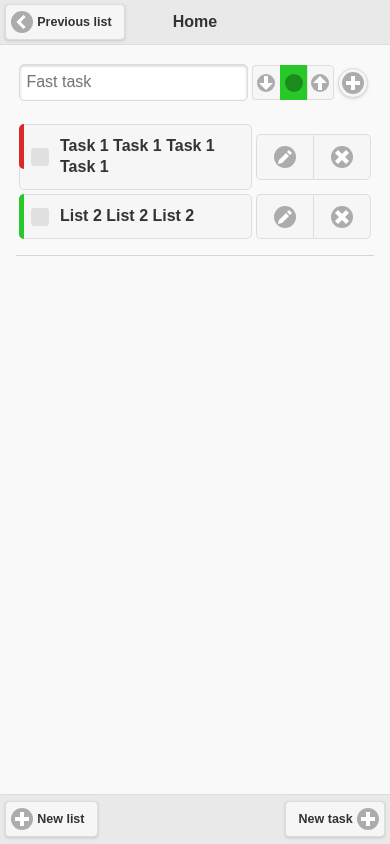
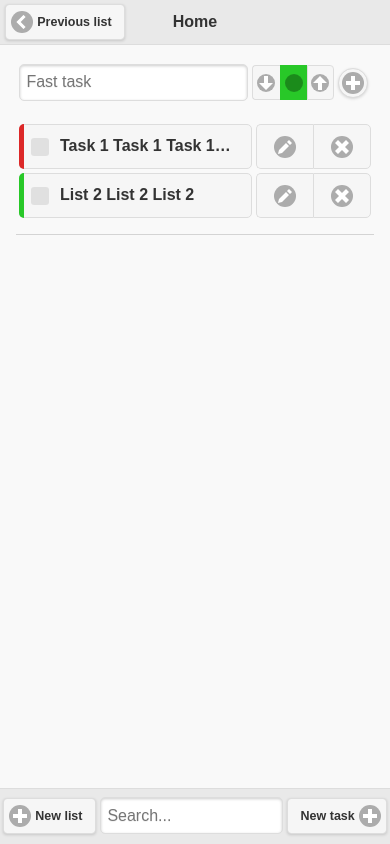
Before and after one commit to valerii-zinchenko/TaskOnFly, a website: page test/LiveTemplates/home.html in a window 390 px wide. Drawn offline with Linux system fonts and the light colour scheme.

Commit message:
add search field

```diff
--- a/html/css/jquery.mobile-custom.css
+++ b/html/css/jquery.mobile-custom.css
@@ -1,24 +1,6 @@
 .ui-controlgroup-horizontal .ui-controlgroup-controls .ui-btn.custom {
     display: inline;
     float: none;
-}
-
-table.fixed {
-    table-layout: fixed;
-}
-
-table tbody th label.nowrap {
-    white-space: nowrap;
-}
-
-table .ui-controlgroup,
-table .ui-checkbox,
-table .ui-input-text {
-    margin: 0;
-}
-
-table.list .ui-checkbox label {
-    text-overflow: ellipsis;
 }
 
 table.full .ui-controlgroup .ui-controlgroup-controls:before,
--- a/html/css/main.css
+++ b/html/css/main.css
@@ -8,16 +8,31 @@ table.full td {
     white-space: nowrap;
 }
 
+table.fixed {
+    table-layout: fixed;
+}
+
+table .ui-controlgroup,
+table .ui-checkbox,
+table .ui-input-text {
+    margin: 0;
+}
+
+
 /* Home page */
-div[data-role="footer"] a:first-child,
-div[data-role="footer"] button:first-child {
+.ui-footer .btn-left {
     left: 0.4em;
 }
 
-div[data-role="footer"] a:last-child,
-div[data-role="footer"] button:last-child {
+.ui-footer .btn-right {
     float: right;
     right: 0.4em;
+}
+
+.ui-footer table .btn-left,
+.ui-footer table .btn-right {
+    float: none;
+    left: 0.4em;
 }
 
 /* Fast task */
@@ -55,6 +70,11 @@ div[data-role="footer"] button:last-child {
 }
 
 /* List content */
+.task-list .list-item label.nowrap {
+    white-space: nowrap;
+    text-overflow: ellipsis;
+}
+
 .task-list .list-item:before {
     display: block;
     content: "";
--- a/test/LiveTemplates/home.html
+++ b/test/LiveTemplates/home.html
@@ -42,6 +42,7 @@
 
 
             <div data-role="fieldcontain">
+
                 <table class="full task-list">
                     <thead>
                         <tr>
@@ -87,7 +88,7 @@
                         width = th.width();
                     $table.addClass('fixed');
                     th.css('width', width);
-                    $table.find('tbody th label').addClass('nowrap');
+                    $table.find('.list-item label').addClass('nowrap');
                 }
 
                 function disableListItems() {
@@ -110,10 +111,22 @@
 
         </div>
         <div data-role="footer" data-position="fixed">
-            <button id="addList" data-role="button" data-icon="plus">New list</button>
-            <button id="addTask" data-role="button" data-icon="plus" data-iconpos="right">New task</button>
+            <table class="full">
+                <tbody>
+                    <tr>
+                        <td>
+                            <button id="addList" data-role="button" data-icon="plus">New list</button>
+                        </td>
+                        <td>
+                            <input type="text" placeholder="Search...">
+                        </td>
+                        <td>
+                            <button id="addTask" data-role="button" data-icon="plus" data-iconpos="right">New task</button>
+                        </td>
+                    </tr>
+                </tbody>
+            </table>
         </div>
     </div>
-    <div data-role="page" id="task"></div>
 </body>
 </html>
```
